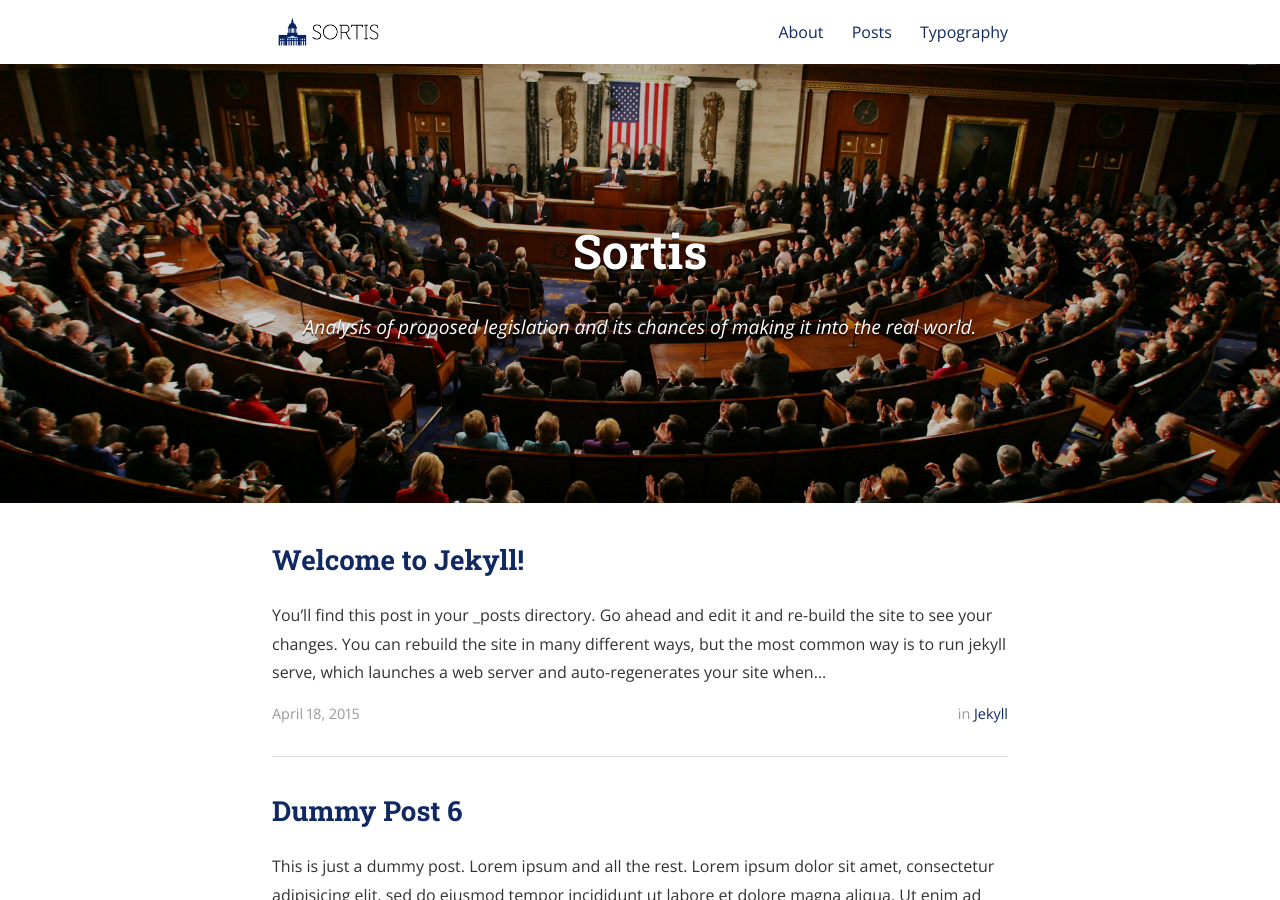
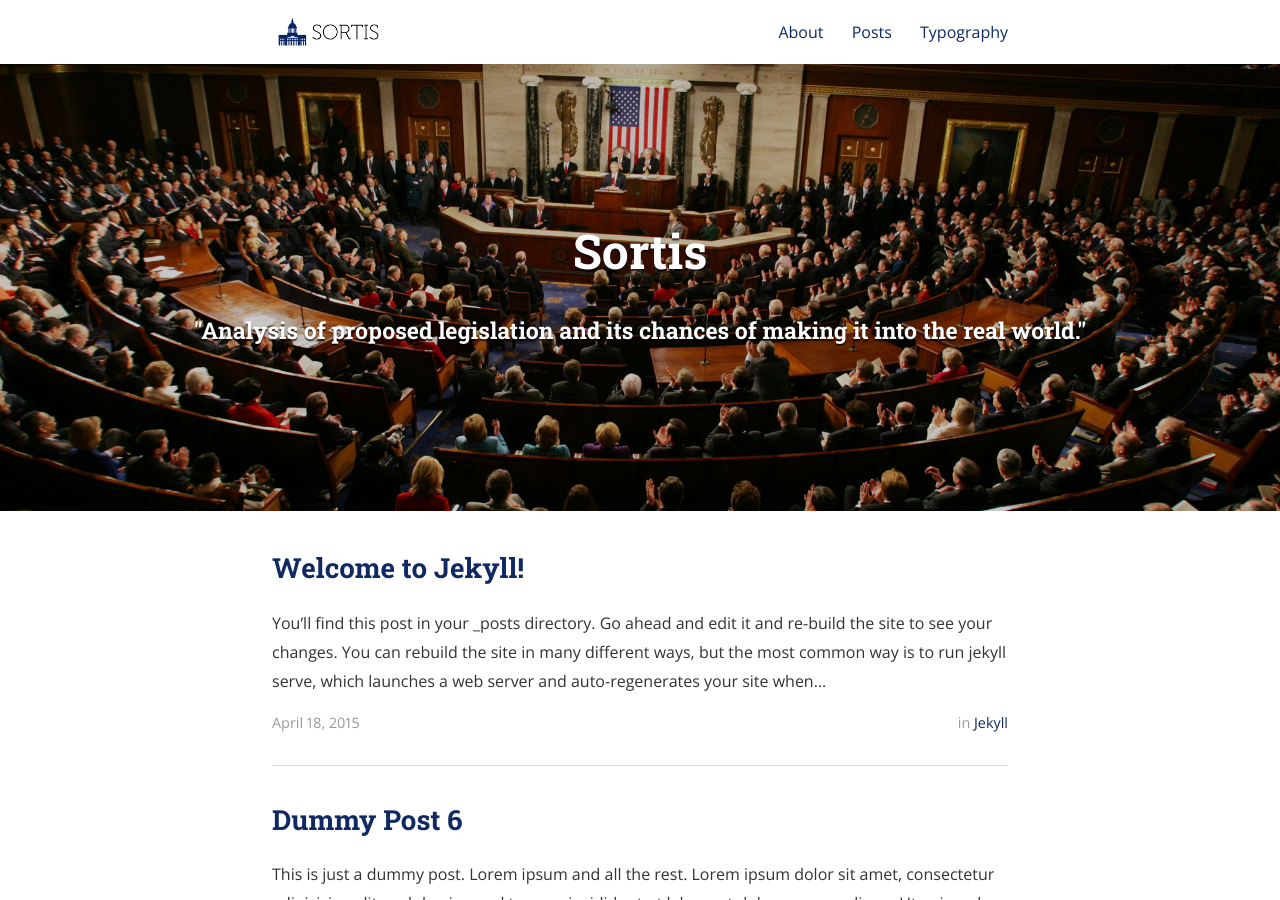
Before and after one commit to colinphipps/Sortis, a Jekyll site: the page built from index.html, in a window 1280 px wide and 900 px high. Built offline with Jekyll 4.4.1, drawn with Linux system fonts in a browser that asks for light colours; nearby versions of some CDN libraries; the list of posts is cut into pages by our own code; a style sheet for code colours, icons or effects is not loaded.

Commit message:
font size change

```diff
--- a/_config.yml
+++ b/_config.yml
@@ -9,7 +9,7 @@ exclude:
 
 # Site settings
 title: Sortis
-subtitle: "Analysis of proposed legislation and its chances of making it into the real world."
+subtitle: <h3> "Analysis of proposed legislation and its chances of making it into the real world." </h3>
 email: sortis@sortis.org
 name: Colin Phipps
 description: >
```
